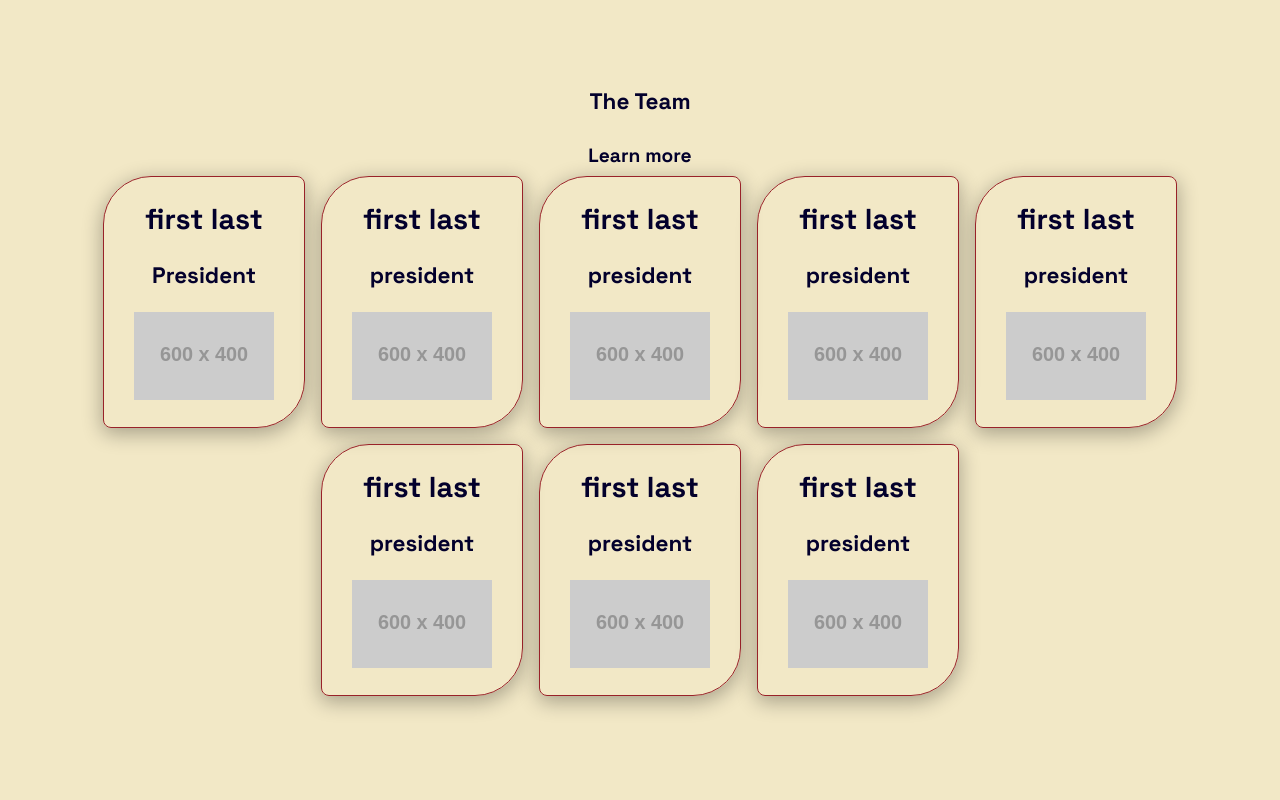
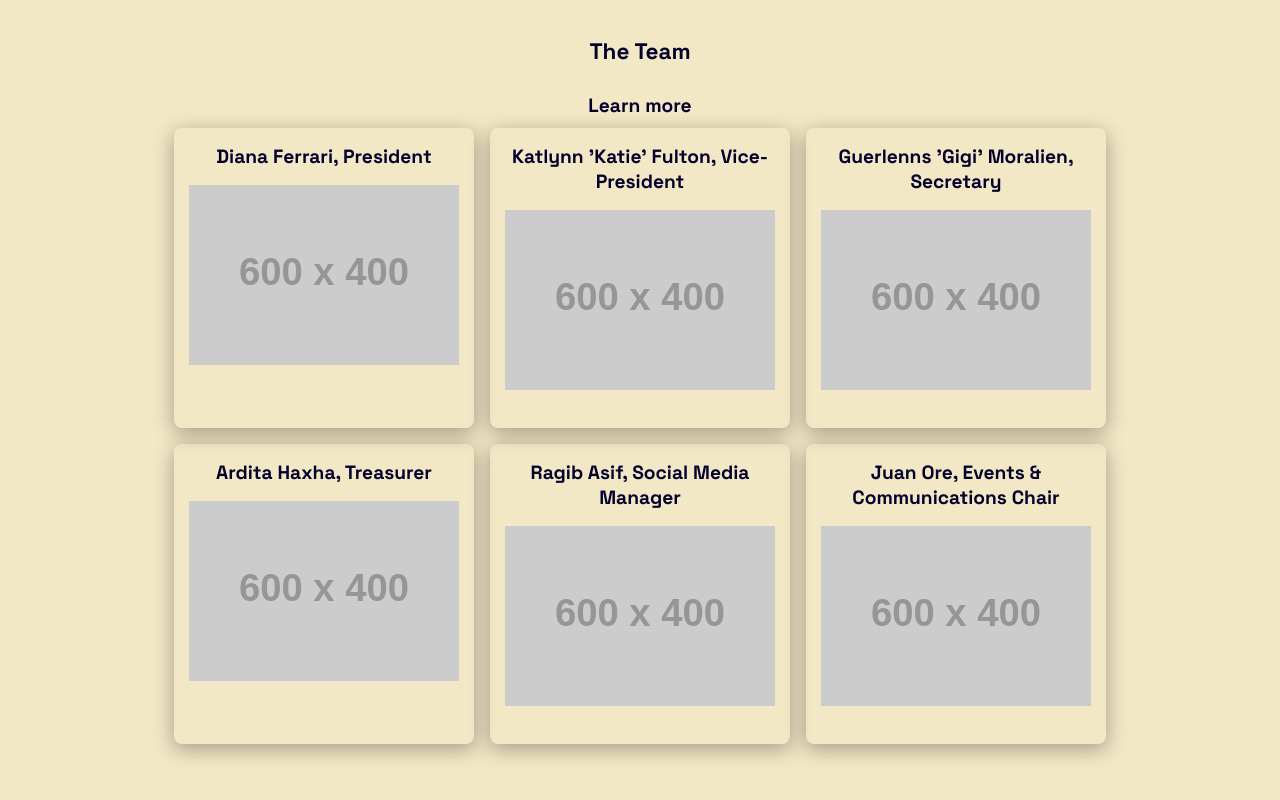
Before and after one commit to ragibasif/german-club-hunter, a website: page index.html in a window 1280 px wide. Shown: the part 1620-2420 px from the top of the page. Drawn offline with Linux system fonts and the light colour scheme; placeholder pictures from the web are drawn by us.

Commit message:
move team discription to a different page

```diff
--- a/index.html
+++ b/index.html
@@ -39,11 +39,6 @@
           <a href="#events">events</a>
           <a href="#membership">membership</a>
           <a href="#contact">contact</a>
-          <a
-            href="https://ragibasif.github.io/audio-visualizer/"
-            target="_blank"
-            >playlist</a
-          >
         </p>
         <div class="burger">
           <div class="line1"></div>
@@ -74,6 +69,9 @@
         <p>Coming in Fall 2024</p>
 
         <p>Merch coming soon!</p>
+        <a href="https://ragibasif.github.io/audio-visualizer/" target="_blank"
+          >Check out the team's favorite German songs.</a
+        >
       </div>
     </section>
     <section id="about">
@@ -87,20 +85,34 @@
           are just curious about the German language and culture, all are
           welcome!
         </p>
+        <div class="why-join">
+          <h3>Why Join?</h3>
+          <ul>
+            <li>
+              Many opportunities to make new friends and immerse yourself in
+              another culture?
+            </li>
+            <li>
+              Give yourself a chance to practice your German, even if you are
+              not fluent.
+            </li>
+            <li>
+              There is also going to be food at most of the events, so it gives
+              everyone a chance to eat anc chat.
+            </li>
+            <li>Get help with applying for Study Abroad.</li>
+          </ul>
+        </div>
       </div>
     </section>
     <section id="team">
       <h3>The Team</h3>
-      <a href="/team.html" target="_blank">Learn more</a>
+      <a href="./team/team.html" target="_blank">Learn more</a>
       <div class="team-container" id="team-container"></div>
     </section>
     <section id="events">
       <div class="events-text text-card">
         <h2>Events</h2>
-        <!-- <p>Overview of club activities and initiatives</p> -->
-        <!-- <p>Calendar of upcoming events</p>
-        <p>Past events with photos and descriptions</p>
-        <p>Event registration or RSVP form</p> -->
         <p>You can expect events such as:</p>
         <ul>
           <li>Movie screenings (with English subtitles)</li>
@@ -121,29 +133,11 @@
       <div class="membership-text text-card">
         <h2>Membership</h2>
         <div class="membership-container">
-          <div class="why-join">
-            <h3>Why Join?</h3>
-            <ul>
-              <li>
-                Many opportunities to make new friends and immerse yourself in
-                another culture?
-              </li>
-              <li>
-                Give yourself a chance to practice your German, even if you are
-                not fluent.
-              </li>
-              <li>
-                There is also going to be food at most of the events, so it
-                gives everyone a chance to eat anc chat.
-              </li>
-              <li>Get help with applying for Study Abroad.</li>
-            </ul>
+          <div class="ready-join">
             <p>
               Membership requirements: Have a genuine interest in the German
               language and culture.
             </p>
-          </div>
-          <div class="ready-join">
             <h3>Ready To Join?</h3>
             <p>
               Just click right
--- a/script.js
+++ b/script.js
@@ -47,7 +47,7 @@ if (currentTheme) {
     darkMode();
   }
 }
-fetch("team.json")
+fetch("./team/team.json")
   .then((response) => response.json())
   .then((data) => {
     const container = document.getElementById("team-container");
@@ -59,12 +59,12 @@ fetch("team.json")
       // Create a name element
       const name = document.createElement("h2");
       name.classList.add("team-card-name");
-      name.textContent = item.name;
+      name.textContent = item.name + ", " + item.role;
 
       // Create a title element
-      const role = document.createElement("h3");
-      role.classList.add("team-card-role");
-      role.textContent = item.role;
+      // const role = document.createElement("h3");
+      // role.classList.add("team-card-role");
+      // role.textContent = item.role;
 
       // Create a image element
       const image = document.createElement("img");
@@ -77,7 +77,7 @@ fetch("team.json")
 
       // Append title and description to the card
       card.appendChild(name);
-      card.appendChild(role);
+      // card.appendChild(role);
       card.appendChild(image);
       // card.appendChild(description);
 
--- a/styles.css
+++ b/styles.css
@@ -45,10 +45,8 @@ nav {
   align-items: center;
   z-index: 10;
   position: fixed;
-  letter-spacing: 0.2rem;
-  padding-left: 1rem;
-  padding-right: 1rem;
-  padding-top: 0.1rem;
+  letter-spacing: 0.3rem;
+  padding: 1rem;
   width: 100%;
   background: var(--background-color);
 }
@@ -287,36 +285,28 @@ input:checked + .slider::before {
   justify-content: center;
   flex-wrap: wrap;
   gap: 1rem;
+  padding: 0.1rem;
 }
+
 .team-card {
   border-radius: 0.5rem;
-  border-top-left-radius: 3rem;
-  border-bottom-right-radius: 3rem;
-  /* margin: 10px; */
-  width: 200px;
-  height: 250px;
+  width: 300px;
+  height: 300px;
   box-shadow: var(--box-shadow);
-  border: 1px solid;
-  border-color: var(--accent-color);
   transition: transform 0.3s ease-in-out;
 }
 
-.team-card:hover {
-  transform: scale(1.1) rotate(6deg);
+.team-card-name {
+  font-size: 1em;
 }
-/* .team-card-name {
-  font-size: 1.5em;
-  margin-bottom: 10px;
-} */
-/* .team-card-role {
+.team-card-role {
   font-size: 1em;
-  margin-bottom: 10px;
-} */
+}
 
 .team-card-img {
   object-fit: cover;
-  width: 70%;
-  height: 35%;
+  width: 90%;
+  height: 60%;
 }
 
 /* .team-card-description {
--- a/team.json
+++ /dev/null
@@ -1,58 +0,0 @@
-[
-  {
-    "name": "first last",
-    "role": "President",
-    "description": "description",
-    "image": "https://placehold.co/600x400",
-    "contact": "https://example.com/"
-  },
-  {
-    "name": "first last",
-    "role": "president",
-    "description": "description",
-    "image": "https://placehold.co/600x400",
-    "contact": "https://example.com/"
-  },
-  {
-    "name": "first last",
-    "role": "president",
-    "description": "description",
-    "image": "https://placehold.co/600x400",
-    "contact": "https://example.com/"
-  },
-  {
-    "name": "first last",
-    "role": "president",
-    "description": "description",
-    "image": "https://placehold.co/600x400",
-    "contact": "https://example.com/"
-  },
-  {
-    "name": "first last",
-    "role": "president",
-    "description": "description",
-    "image": "https://placehold.co/600x400",
-    "contact": "https://example.com/"
-  },
-  {
-    "name": "first last",
-    "role": "president",
-    "description": "description",
-    "image": "https://placehold.co/600x400",
-    "contact": "https://example.com/"
-  },
-  {
-    "name": "first last",
-    "role": "president",
-    "description": "description",
-    "image": "https://placehold.co/600x400",
-    "contact": "https://example.com/"
-  },
-  {
-    "name": "first last",
-    "role": "president",
-    "description": "description",
-    "image": "https://placehold.co/600x400",
-    "contact": "https://example.com/"
-  }
-]
--- a/team.css
+++ b/team/team.css
@@ -25,7 +25,7 @@ body {
 #image-track > .image {
   width: 45vmin;
   height: 66vmin;
-  object-fit: cover;
+  /* object-fit: cover; */
   object-position: 100% center;
 }
 
@@ -40,35 +40,31 @@ body {
   box-shadow: 0 8px 14px 0px rgba(0, 0, 0, 0.5);
   border: 1px solid;
   background-color: rgba(0, 0, 0, 0.1);
-  /* border-color: var(--accent-color); */
+  padding: 1rem;
 }
 .team-card-name {
-  font-size: 1.5em;
+  text-align: center;
+  font-size: 1rem;
+  /* padding: 1rem; */
   /* margin-bottom: 10px; */
 }
 
-.team-card-img {
-  object-fit: cover;
-  width: 50%;
-  height: 20%;
+.team-card-description {
+  font-size: 1rem;
+  padding: 1rem;
 }
 
-.team-card-description {
-  font-size: 1em;
+.team-card a {
+  border-radius: 0.2rem;
+  text-decoration: none;
+  color: #fff;
+  font-weight: bold;
+  padding: 0.5rem;
+  background-color: rgba(128, 11, 45, 0.908);
 }
 
-a {
-  border-radius: 0.2rem;
-  border-top-left-radius: 1rem;
-  border-bottom-right-radius: 1rem;
-  text-decoration: none;
-  color: black;
-  padding: 0.5rem;
-  background-color: blueviolet;
-}
-
-a:hover {
-  background-color: aqua;
+.team-card a:hover {
+  background-color: rgba(28, 11, 145, 0.908);
 }
 
 @media (max-width: 768px) {
--- /dev/null
+++ b/team/team.json
@@ -0,0 +1,45 @@
+[
+  {
+    "name": "Diana Ferrari",
+    "role": "President",
+    "description": "This is where you would put the description or bio of the person. The person themselves should write this. This can be very professional or casual. Ensure that there are no spelling or grammatical errors. The person can write as much as they would like but keep it at a reasonable length (one or two paragraphs). This description can be either casual or formal.",
+    "image": "https://placehold.co/600x400",
+    "contact": "https://example.com/"
+  },
+
+  {
+    "name": "Katlynn 'Katie' Fulton",
+    "role": "Vice-President",
+    "description": "This is where you would put the description or bio of the person. The person themselves should write this. This can be very professional or casual. Ensure that there are no spelling or grammatical errors. The person can write as much as they would like but keep it at a reasonable length (one or two paragraphs). This description can be either casual or formal.",
+    "image": "https://placehold.co/600x400",
+    "contact": "https://example.com/"
+  },
+  {
+    "name": "Guerlenns 'Gigi' Moralien",
+    "role": "Secretary",
+    "description": "This is where you would put the description or bio of the person. The person themselves should write this. This can be very professional or casual. Ensure that there are no spelling or grammatical errors. The person can write as much as they would like but keep it at a reasonable length (one or two paragraphs). This description can be either casual or formal.",
+    "image": "https://placehold.co/600x400",
+    "contact": "https://example.com/"
+  },
+  {
+    "name": "Ardita Haxha",
+    "role": "Treasurer",
+    "description": "This is where you would put the description or bio of the person. The person themselves should write this. This can be very professional or casual. Ensure that there are no spelling or grammatical errors. The person can write as much as they would like but keep it at a reasonable length (one or two paragraphs). This description can be either casual or formal.",
+    "image": "https://placehold.co/600x400",
+    "contact": "https://example.com/"
+  },
+  {
+    "name": "Ragib Asif",
+    "role": "Social Media Manager",
+    "description": "This is where you would put the description or bio of the person. The person themselves should write this. This can be very professional or casual. Ensure that there are no spelling or grammatical errors. The person can write as much as they would like but keep it at a reasonable length (one or two paragraphs). This description can be either casual or formal.",
+    "image": "https://placehold.co/600x400",
+    "contact": "https://example.com/"
+  },
+  {
+    "name": "Juan Ore",
+    "role": "Events & Communications Chair",
+    "description": "This is where you would put the description or bio of the person. The person themselves should write this. This can be very professional or casual. Ensure that there are no spelling or grammatical errors. The person can write as much as they would like but keep it at a reasonable length (one or two paragraphs). This description can be either casual or formal.",
+    "image": "https://placehold.co/600x400",
+    "contact": "https://example.com/"
+  }
+]
```
Also changed, not shown: team/team.html (renamed from team.html, +6 -1 lines), team/team.js (renamed from team.js, +6 -5 lines).
